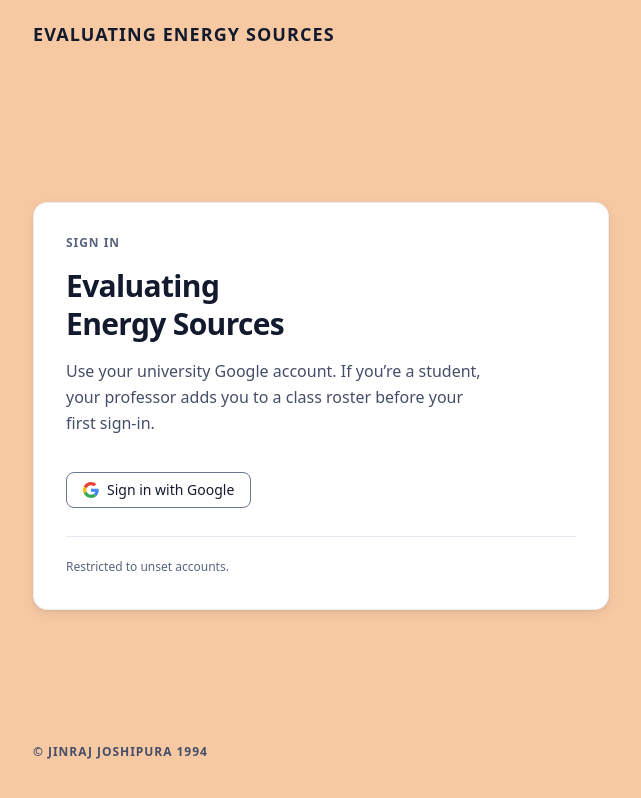
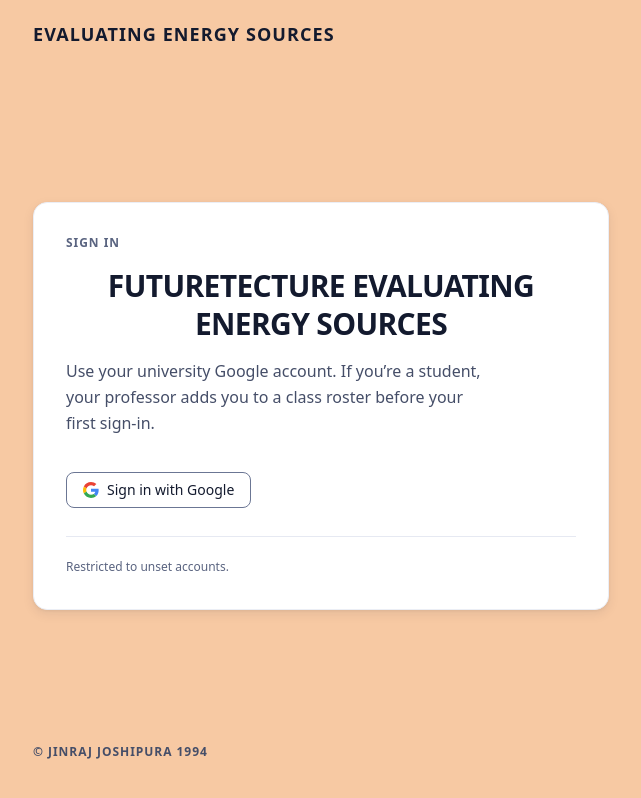
Before and after one commit to Kavv21/Classroom-analytics-engine, a Next.js app: page /login in a window 1280 px wide. Shown: the whole page, without its empty margins (7-648 px from the left). Built offline with nearby package versions, Linux system fonts and the light colour scheme; no server answers.

Commit message:
Update login heading to FUTURETECTURE EVALUATING ENERGY SOURCES, verified centered at all viewport widths

```diff
--- a/app/login/page.tsx
+++ b/app/login/page.tsx
@@ -42,8 +42,23 @@ export default function LoginPage() {
         <div className="card-elevated w-full max-w-xl">
           <p className="eyebrow">Sign in</p>
 
-          <h1 className="title-lg mt-4 max-w-[18ch] text-balance">
-            Evaluating Energy Sources
+          {/* The headline is the one centred element on this card: it is long
+              enough to wrap at every width, and `text-center` (not just a
+              centred block) is what keeps the wrapped lines centred against
+              each other. `mx-auto` centres the measure itself, so the optical
+              centre is the card's and not the left edge of a left-hung box.
+              28ch clears the balanced two-line break on desktop (widest line
+              426px) while staying inside the card's 512px content width.
+
+              `break-words` is the 320px safety net: FUTURETECTURE is 237px
+              set at 30px caps and the card's content box is only 208px there,
+              so without it the word runs past the padding. It is a
+              last-resort rule, so it costs nothing at 375px and up — measured
+              identical line counts and break points with and without.
+              `hyphens-auto` would be the prettier break but Chromium ships no
+              hyphenation dictionary for it here, so it is a no-op. */}
+          <h1 className="title-lg mx-auto mt-4 max-w-[28ch] text-balance break-words text-center">
+            FUTURETECTURE EVALUATING ENERGY SOURCES
           </h1>
 
           <p className="lede mt-4 max-w-[46ch] text-pretty">
```
